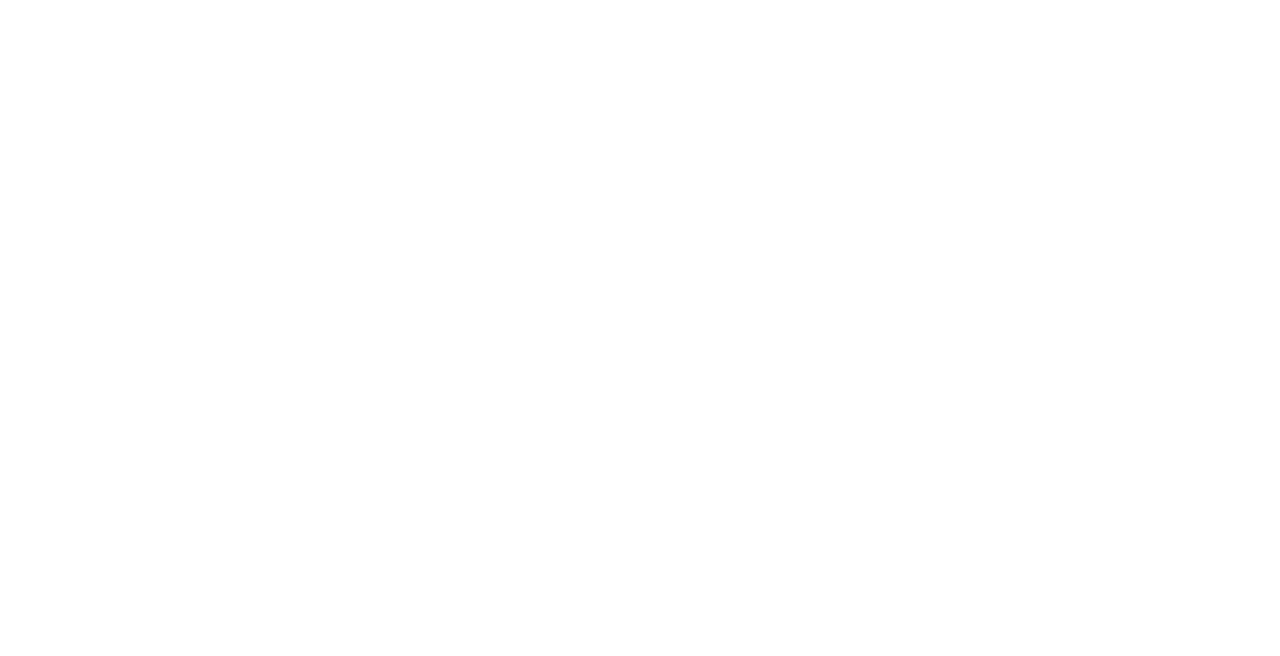
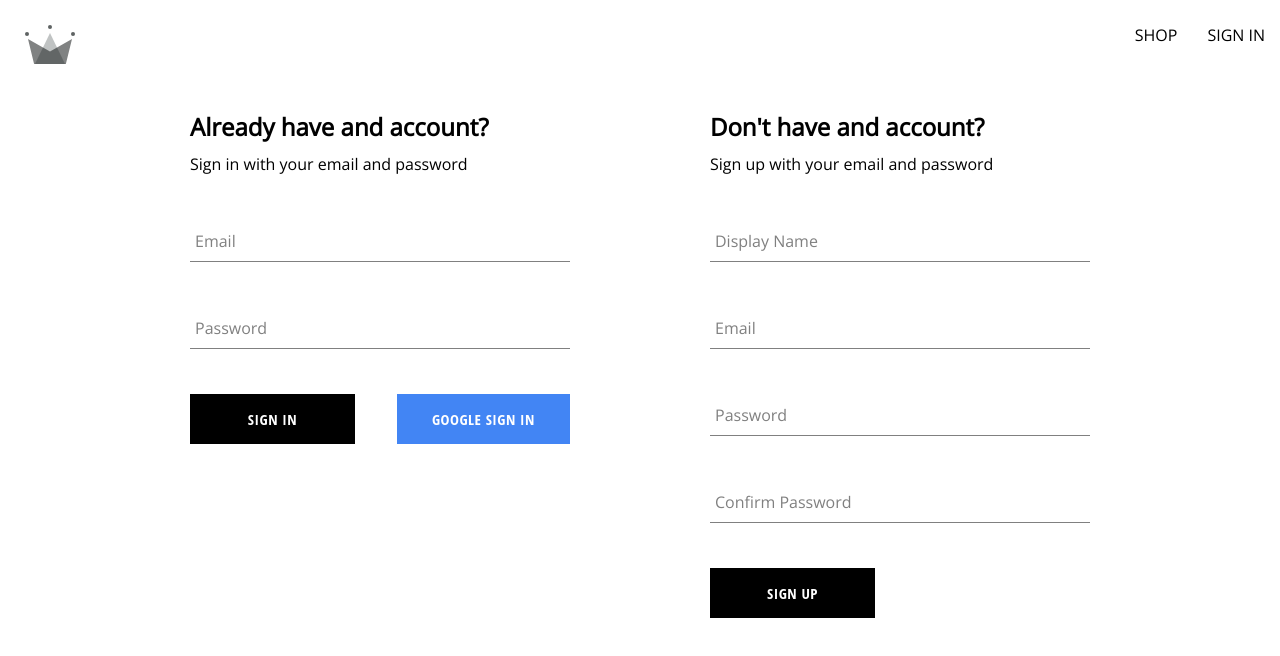
Before and after one commit to boku1986/crwn-clothing, a React (Create React App) app: page /auth in a window 1280 px wide. Before the commit this address had no page. Shown: the top 656 px of the page. Built offline with nearby package versions, Linux system fonts and the light colour scheme.

Commit message:
login and sing-up without context done

```diff
--- a/src/App.js
+++ b/src/App.js
@@ -1,7 +1,7 @@
 import Home from "./routes/home/home.component";
 import { Route, Routes } from "react-router-dom";
 import Navigation from "./routes/navigation/navigation.component";
-import SignIn from "./routes/sign-in/sign-in.component";
+import Authentication from "./routes/authentication/authentication.component";
 
 const App = () => {
   return (
@@ -9,7 +9,7 @@
       <Route path="/" element={<Navigation />}>
         <Route index={true} element={<Home />} />
         <Route path="shop" element={<h1>I am the shop page</h1>} />
-        <Route path="sign-in" element={<SignIn />} />
+        <Route path="auth" element={<Authentication />} />
       </Route>
     </Routes>
   );
--- /dev/null
+++ b/src/components/sign-in-form/sign-in-form.component.jsx
@@ -0,0 +1,89 @@
+import { useState } from "react";
+import "./sign-in-form.styles.scss";
+import {
+  createUserDocumentFromAuth,
+  signInAuthUserWithEmailAndPassword,
+  signInWithGooglePopup,
+} from "../../utils/firebase/firebase.utils";
+import FormInput from "../form-input/form-input.component";
+import Button from "../button/button.component";
+
+const defaultFormFields = {
+  email: "",
+  password: "",
+};
+const SignInForm = () => {
+  const [formFields, setFormFields] = useState(defaultFormFields);
+  const { email, password } = formFields;
+
+  const resetFormFields = () => {
+    setFormFields(defaultFormFields);
+  };
+
+  const signInWithGoogle = async () => {
+    const { user } = await signInWithGooglePopup();
+    await createUserDocumentFromAuth(user);
+  };
+
+  const handleSubmit = async (event) => {
+    event.preventDefault();
+    if (!email || !password) {
+      alert("Please enter email and password");
+      return;
+    }
+    try {
+      const { user } = await signInAuthUserWithEmailAndPassword(
+        email,
+        password
+      );
+      resetFormFields();
+    } catch (error) {
+      switch (error.code) {
+        case "auth/wrong-password":
+          alert("incorrect password for email");
+          break;
+        case "auth/user-not-found":
+          alert("no user associated with this email");
+          break;
+        default:
+          console.error(error);
+      }
+    }
+  };
+
+  const handleChange = (event) => {
+    const { name, value } = event.target;
+    setFormFields({ ...formFields, [name]: value });
+  };
+  return (
+    <div className="sign-up-container">
+      <h2>Already have and account?</h2>
+      <span>Sign in with your email and password</span>
+      <form onSubmit={handleSubmit}>
+        <FormInput
+          label="Email"
+          type="email"
+          required
+          onChange={handleChange}
+          name="email"
+          value={email}
+        />
+        <FormInput
+          label="Password"
+          type="password"
+          required
+          onChange={handleChange}
+          name="password"
+          value={password}
+        />
+        <div className="buttons-container">
+          <Button type="submit">Sign In</Button>
+          <Button type="button" buttonType="google" onClick={signInWithGoogle}>
+            Google Sign In
+          </Button>
+        </div>
+      </form>
+    </div>
+  );
+};
+export default SignInForm;
--- /dev/null
+++ b/src/components/sign-in-form/sign-in-form.styles.scss
@@ -0,0 +1,14 @@
+.sign-up-container {
+  display: flex;
+  flex-direction: column;
+  width: 380px;
+
+  h2 {
+    margin: 10px 0;
+  }
+
+  .buttons-container {
+    display: flex;
+    justify-content: space-between;
+  }
+}
--- /dev/null
+++ b/src/routes/authentication/authentication.component.jsx
@@ -0,0 +1,14 @@
+import './authentication.styles.scss'
+import SignUpForm from "../../components/sign-up-form/sign-up-form.component";
+import SignInForm from "../../components/sign-in-form/sign-in-form.component";
+
+const Authentication = () => {
+
+  return (
+    <div className="authentication-container">
+      <SignInForm />
+      <SignUpForm />
+    </div>
+  );
+};
+export default Authentication;
--- /dev/null
+++ b/src/routes/authentication/authentication.styles.scss
@@ -0,0 +1,6 @@
+.authentication-container {
+  display: flex;
+  width: 900px;
+  justify-content: space-between;
+  margin: 30px auto;
+}
--- a/src/routes/navigation/navigation.component.jsx
+++ b/src/routes/navigation/navigation.component.jsx
@@ -13,7 +13,7 @@
           <Link className="nav-link" to="/shop">
             SHOP
           </Link>
-          <Link className="nav-link" to="/sign-in">
+          <Link className="nav-link" to="/auth">
             SIGN IN
           </Link>
         </div>
--- a/src/routes/sign-in/sign-in.component.jsx
+++ /dev/null
@@ -1,21 +0,0 @@
-import {
-  createUserDocumentFromAuth,
-  signInWithGooglePopup,
-} from "../../utils/firebase/firebase.utils";
-import SignUpForm from "../../components/sign-up-form/sign-up-form.component";
-
-const SignIn = () => {
-  const logGoogleUser = async () => {
-    const { user } = await signInWithGooglePopup();
-    const userDocReference = await createUserDocumentFromAuth(user);
-  };
-
-  return (
-    <div>
-      <h1>Sign In page</h1>
-      <button onClick={logGoogleUser}>Sign In with Google Popup</button>
-      <SignUpForm />
-    </div>
-  );
-};
-export default SignIn;
```
